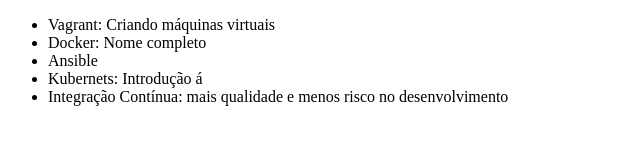
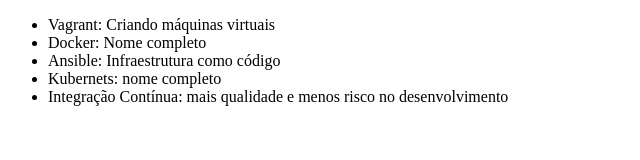
Before and after one commit to l-gustavo-barbosa/alura-git, a plain HTML site: page index.html in a window 1280 px wide. Shown: the whole page, without its empty margins (0-640 px from the left). Drawn offline with Linux system fonts and the light colour scheme.

Commit message:
alterando nome

```diff
--- a/index.html
+++ b/index.html
@@ -8,8 +8,8 @@
     <ul>
         <li>Vagrant: Criando máquinas virtuais</li>
         <li>Docker: Nome completo</li>
-        <li>Ansible</li>
-        <li>Kubernets: Introdução á</li>
+        <li>Ansible: Infraestrutura como código</li>
+        <li>Kubernets: nome completo</li>
         <li>Integração Contínua: mais qualidade e menos risco no desenvolvimento</li>
     </ul>
 </body>
```
